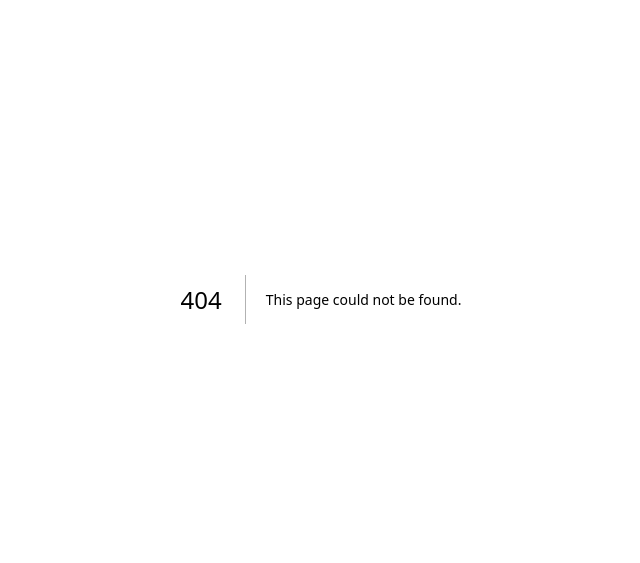
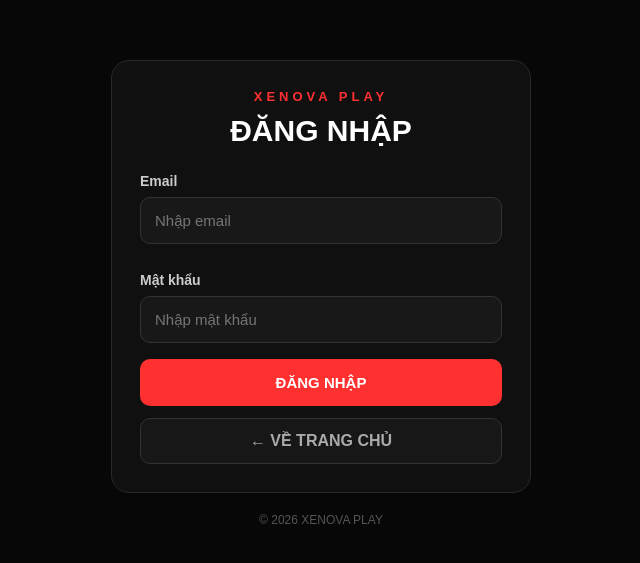
Before and after one commit to trantuyen7cdz-svg/-xenova-play, a Next.js app: page /login in a window 1280 px wide. Before the commit this address had no page. Shown: the part 101-664 px from the top of the page, without its empty margins (319-959 px from the left). Built offline with nearby package versions, Linux system fonts and the light colour scheme; no server answers.

Commit message:
Create page.js

```diff
--- /dev/null
+++ b/app/login/page.js
@@ -0,0 +1,219 @@
+"use client";
+
+import { useState } from "react";
+import { useRouter } from "next/navigation";
+import { supabase } from "../../lib/supabase";
+
+export default function LoginPage() {
+  const router = useRouter();
+
+  const [email, setEmail] = useState("");
+  const [password, setPassword] = useState("");
+  const [loading, setLoading] = useState(false);
+  const [message, setMessage] = useState("");
+
+  async function handleLogin(event) {
+    event.preventDefault();
+
+    setLoading(true);
+    setMessage("");
+
+    const { error } = await supabase.auth.signInWithPassword({
+      email: email.trim(),
+      password,
+    });
+
+    if (error) {
+      setMessage(error.message);
+      setLoading(false);
+      return;
+    }
+
+    router.push("/dashboard");
+  }
+
+  return (
+    <main
+      style={{
+        minHeight: "100vh",
+        background: "#070707",
+        color: "#fff",
+        display: "flex",
+        justifyContent: "center",
+        alignItems: "center",
+        padding: "20px",
+        boxSizing: "border-box",
+      }}
+    >
+      <div
+        style={{
+          width: "100%",
+          maxWidth: "420px",
+        }}
+      >
+        <div
+          style={{
+            background: "#101010",
+            border: "1px solid #292929",
+            borderRadius: "18px",
+            padding: "28px",
+            boxSizing: "border-box",
+          }}
+        >
+          <div
+            style={{
+              textAlign: "center",
+              color: "#ff3030",
+              fontSize: "13px",
+              fontWeight: "900",
+              letterSpacing: "4px",
+              marginBottom: "10px",
+            }}
+          >
+            XENOVA PLAY
+          </div>
+
+          <h1
+            style={{
+              textAlign: "center",
+              fontSize: "30px",
+              margin: "0 0 25px",
+              fontWeight: "900",
+            }}
+          >
+            ĐĂNG NHẬP
+          </h1>
+
+          <form onSubmit={handleLogin}>
+            <label
+              style={{
+                display: "block",
+                marginBottom: "8px",
+                fontSize: "14px",
+                fontWeight: "700",
+              }}
+            >
+              Email
+            </label>
+
+            <input
+              type="email"
+              value={email}
+              onChange={(event) => setEmail(event.target.value)}
+              placeholder="Nhập email"
+              required
+              autoComplete="email"
+              style={{
+                width: "100%",
+                boxSizing: "border-box",
+                padding: "14px",
+                marginBottom: "16px",
+                borderRadius: "10px",
+                border: "1px solid #333",
+                background: "#181818",
+                color: "#fff",
+                fontSize: "15px",
+                outline: "none",
+              }}
+            />
+
+            <label
+              style={{
+                display: "block",
+                marginBottom: "8px",
+                fontSize: "14px",
+                fontWeight: "700",
+              }}
+            >
+              Mật khẩu
+            </label>
+
+            <input
+              type="password"
+              value={password}
+              onChange={(event) => setPassword(event.target.value)}
+              placeholder="Nhập mật khẩu"
+              required
+              autoComplete="current-password"
+              style={{
+                width: "100%",
+                boxSizing: "border-box",
+                padding: "14px",
+                marginBottom: "16px",
+                borderRadius: "10px",
+                border: "1px solid #333",
+                background: "#181818",
+                color: "#fff",
+                fontSize: "15px",
+                outline: "none",
+              }}
+            />
+
+            {message && (
+              <div
+                style={{
+                  background: "#2a1010",
+                  border: "1px solid #552020",
+                  color: "#ff6666",
+                  padding: "12px",
+                  borderRadius: "10px",
+                  marginBottom: "15px",
+                  fontSize: "14px",
+                }}
+              >
+                {message}
+              </div>
+            )}
+
+            <button
+              type="submit"
+              disabled={loading}
+              style={{
+                width: "100%",
+                padding: "15px",
+                border: "none",
+                borderRadius: "10px",
+                background: loading ? "#772020" : "#ff3030",
+                color: "#fff",
+                fontSize: "15px",
+                fontWeight: "900",
+                cursor: loading ? "default" : "pointer",
+              }}
+            >
+              {loading ? "ĐANG ĐĂNG NHẬP..." : "ĐĂNG NHẬP"}
+            </button>
+          </form>
+
+          <button
+            type="button"
+            onClick={() => router.push("/")}
+            style={{
+              width: "100%",
+              marginTop: "12px",
+              padding: "13px",
+              borderRadius: "10px",
+              border: "1px solid #333",
+              background: "#171717",
+              color: "#aaa",
+              fontWeight: "700",
+              cursor: "pointer",
+            }}
+          >
+            ← VỀ TRANG CHỦ
+          </button>
+        </div>
+
+        <p
+          style={{
+            textAlign: "center",
+            color: "#555",
+            fontSize: "12px",
+            marginTop: "20px",
+          }}
+        >
+          © 2026 XENOVA PLAY
+        </p>
+      </div>
+    </main>
+  );
+}
```
